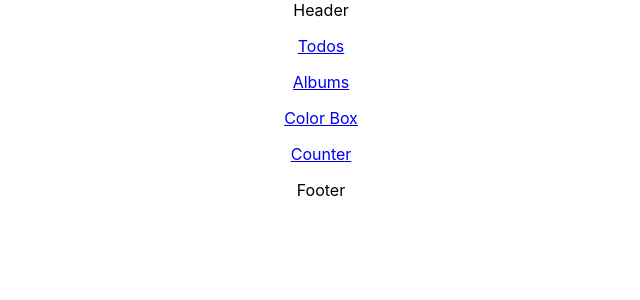
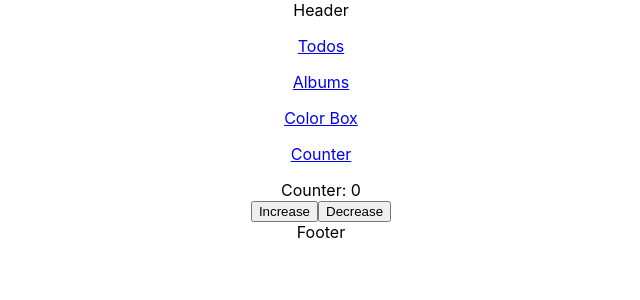
Before and after one commit to lehai051092/learn-reactjs, a React (Create React App) app: page / in a window 1280 px wide. Shown: the top 300 px of the page, without its empty margins (319-959 px from the left). Built offline with nearby package versions, Linux system fonts and the light colour scheme; no server answers.

Commit message:
Connect redux with component

```diff
--- a/src/App.js
+++ b/src/App.js
@@ -3,10 +3,11 @@ import AlbumFeature from './features/Album/pages';
 import ColorBox from './components/ColorBox';
 import Counter from './components/Counter';
 import TodoFeature from './features/Todo/pages';
-import { NavLink, Route, Switch } from 'react-router-dom';
+import {NavLink, Redirect, Route, Switch} from 'react-router-dom';
 import NotFound from './components/NotFound';
-import { useEffect } from 'react';
+import {useEffect} from 'react';
 import productApi from './api/productApi';
+import CounterFeature from "./features/Counter";
 
 function App() {
     useEffect(() => {
@@ -40,13 +41,16 @@ function App() {
                 <NavLink to="/counter">Counter</NavLink>
             </p>
             <Switch>
-        <Route path="/" exact/>
-        <Route path="/todos" component={TodoFeature} />
-        <Route path="/albums" component={AlbumFeature} />
-        <Route path="/color-box" component={ColorBox} />
-        <Route path="/counter" component={Counter} />
+                <Redirect from="/home" to="/" exact/>
+                <Redirect from="/post-list/:postId" to="/posts/:postId" exact/>
+
+                <Route path="/" component={CounterFeature} exact/>
+                <Route path="/todos" component={TodoFeature}/>
+                <Route path="/albums" component={AlbumFeature}/>
+                <Route path="/color-box" component={ColorBox}/>
+                <Route path="/counter" component={Counter}/>
                 {/*Not Found*/}
-        <Route component={NotFound} />
+                <Route component={NotFound}/>
             </Switch>
             Footer
         </div>
--- a/src/app/store.js
+++ b/src/app/store.js
@@ -2,7 +2,7 @@ import {configureStore} from "@reduxjs/toolkit";
 import counterReducer from '../features/Counter/counterSlice';
 
 const rootReducer = {
-    counter: counterReducer,
+    count: counterReducer,
 }
 
 const store = configureStore({
--- a/src/features/Counter/index.jsx
+++ b/src/features/Counter/index.jsx
@@ -0,0 +1,32 @@
+import React from 'react';
+import {useDispatch, useSelector} from "react-redux";
+import {decrease, increase} from "./counterSlice";
+
+CounterFeature.propTypes = {};
+
+function CounterFeature(props) {
+    const dispatch = useDispatch();
+    const count = useSelector(state => state.count);
+
+    const handleIncreaseClick = () => {
+        const action = increase(); // action creator
+        dispatch(action);
+    }
+
+    const handleDecreaseClick = () => {
+        const action = decrease(); // action creator
+        dispatch(action);
+    }
+
+    return (
+        <div>
+            Counter: {count}
+            <div>
+                <button onClick={handleIncreaseClick}>Increase</button>
+                <button onClick={handleDecreaseClick}>Decrease</button>
+            </div>
+        </div>
+    );
+}
+
+export default CounterFeature;
```
Lines whose indentation alone changed are shown as unchanged.
